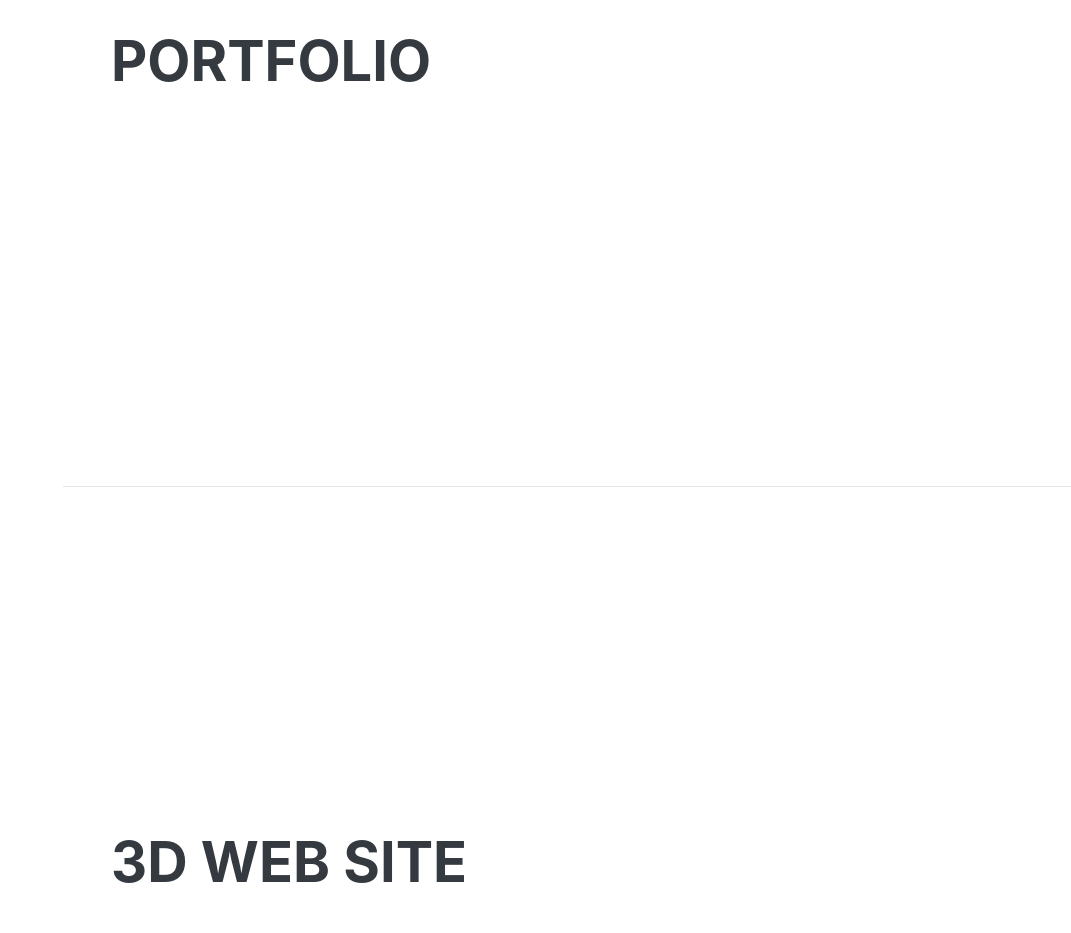
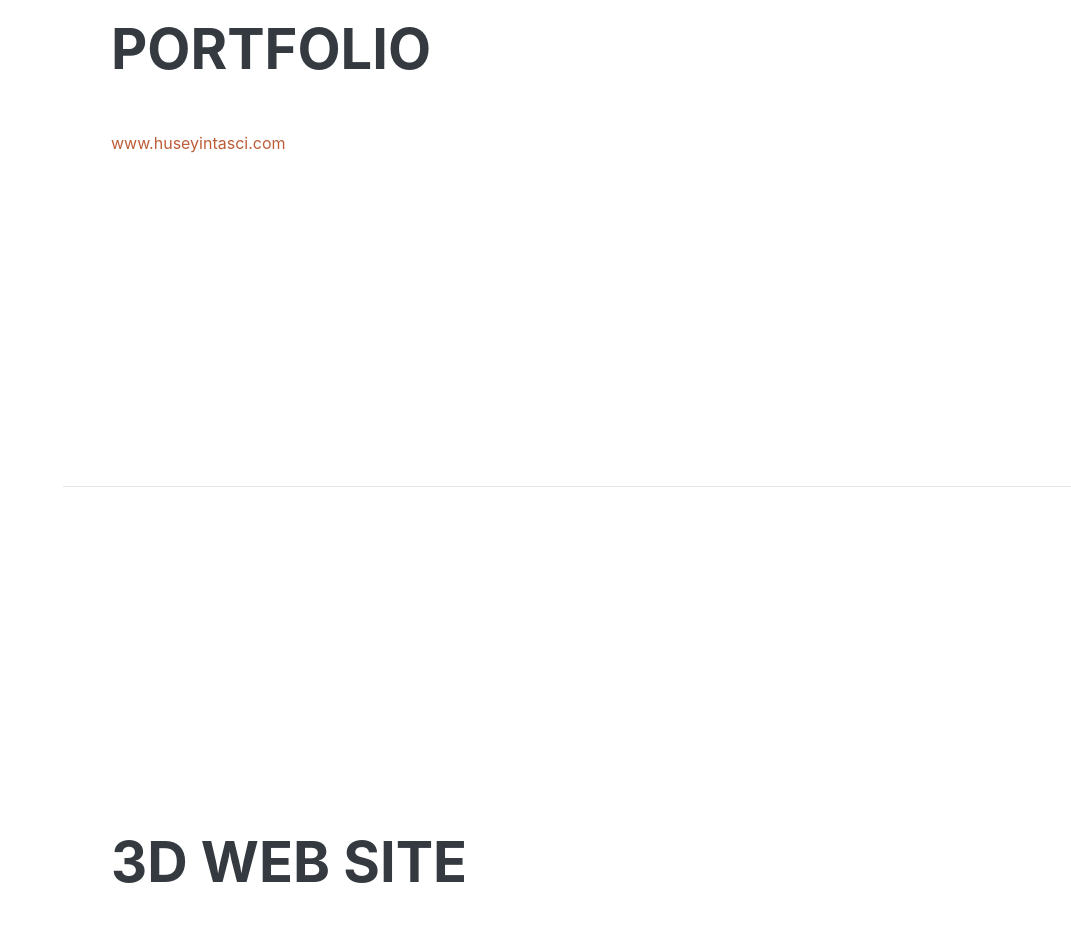
Before and after one commit to HUSEYINTASCI/huseyintasci.com, a plain HTML site: page index.html in a window 1280 px wide. Shown: the part 3660-4593 px from the top of the page, without its empty margins (209-1280 px from the left). Drawn offline with nearby package versions, Linux system fonts and the light colour scheme; a web font is replaced by a local one.

Commit message:
Portfolio link

```diff
--- a/index.html
+++ b/index.html
@@ -289,6 +289,7 @@
       <section class="resume-section" id="Portf">
         <div class="resume-section-content">
           <h2 class="mb-5">Portfolio</h2>
+          <a  target="_blank" href="http://www.huseyintasci.com">www.huseyintasci.com</a>
 
         </div>
       </section>
```
